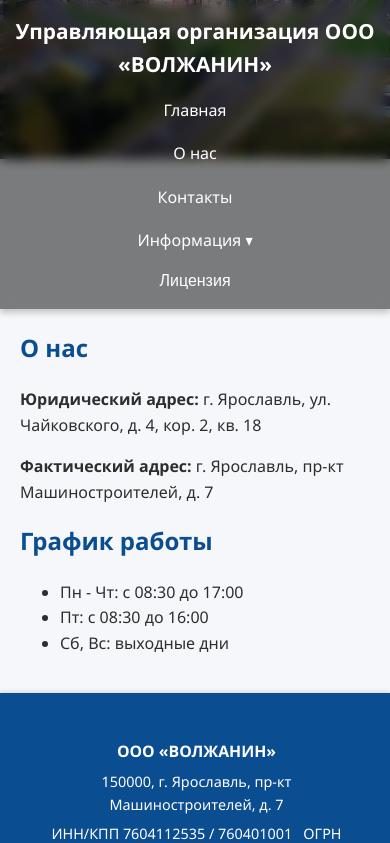
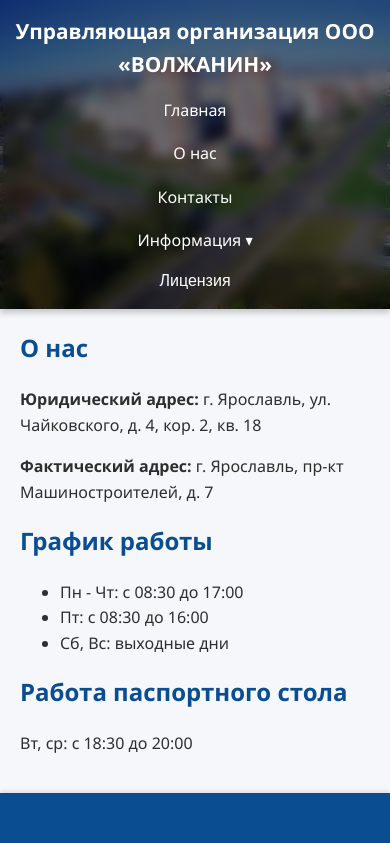
Before and after one commit to yk-volzanin-yar/yk-volzanin-yar, a React (Vite) app: page /about in a window 390 px wide. Shown: the top 843 px of the page. Built offline with nearby package versions, Linux system fonts and the light colour scheme.

Commit message:
sizes and information have been corrected, and mobile modals have been disabled

```diff
--- a/src/assets/styles.css
+++ b/src/assets/styles.css
@@ -56,7 +56,7 @@ a:hover {
   background-position: center -150px;
   background-repeat: no-repeat;
   color: white;
-  min-height: 240px;
+  min-height: 480px;
   display: flex;
   align-items: flex-end;
   box-shadow: 0 4px 6px rgba(0, 0, 0, 0.2);
@@ -150,7 +150,7 @@ a:hover {
 
 .modal-content {
   background: white;
-  padding: 20px;
+  padding: 35px;
   border-radius: 8px;
   max-width: 90vw;
   max-height: 90vh;
@@ -164,7 +164,7 @@ a:hover {
   width: 100%;
   height: auto;
   object-fit: contain;
-  max-height: 80vh;
+  max-height: 83vh;
   border-radius: 4px;
 }
 
@@ -383,6 +383,11 @@ a:hover {
     grid-template-columns: 1fr;
   }
 
+  .site-header {
+    background-position: center;
+    min-height: 240px;
+  }
+
   .contacts-layout {
     flex-direction: column;
   }
@@ -410,6 +415,11 @@ a:hover {
 }
 
 @media (max-width: 480px) {
+   .site-header {
+    background-position: center;
+    min-height: 240px;
+  }
+
   .logo {
     font-size: 1.3rem;
   }
--- a/src/components/Header.jsx
+++ b/src/components/Header.jsx
@@ -5,8 +5,15 @@ import '../assets/styles.css';
 function Header() {
   const [showModal, setShowModal] = useState(false);
 
+  const handleOpenLicense = () => {
+    if (window.innerWidth <= 768) {
+      window.open('/licens.jpg', '_blank');
+    } else {
+      setShowModal(true);
+    }
+  };
+
   return (
-    <>
     <header className="site-header">
       <div className="nav-wrapper">
         <div className="logo">Управляющая организация ООО «ВОЛЖАНИН»</div>
@@ -22,27 +29,19 @@ function Header() {
               <Link to="/info/meetings">Общие собрания</Link>
             </div>
           </div>
-            <button
-              className="license-button"
-              onClick={() => setShowModal(true)}
-            >
-              Лицензия
-            </button>
+          <button onClick={handleOpenLicense} className="license-button">Лицензия</button>
         </nav>
       </div>
-      </header>
 
       {showModal && (
         <div className="modal-overlay" onClick={() => setShowModal(false)}>
           <div className="modal-content" onClick={(e) => e.stopPropagation()}>
-            <img src="/licens.jpg" alt="Лицензия" style={{ maxWidth: '100%' }} />
-            <button onClick={() => setShowModal(false)} className="close-btn">
-              Закрыть
-            </button>
+            <img src="/licens.jpg" alt="Лицензия" />
+            <button className="close-btn" onClick={() => setShowModal(false)}>Закрыть</button>
           </div>
         </div>
       )}
-    </>
+    </header>
   );
 }
 
--- a/src/pages/About.jsx
+++ b/src/pages/About.jsx
@@ -15,6 +15,9 @@ function About() {
         <li>Пт: с 08:30 до 16:00</li>
         <li>Сб, Вс: выходные дни</li>
       </ul>
+
+      <h2>Работа паспортного стола</h2>
+      <p>Вт, ср: с 18:30 до 20:00</p>
     </section>
   );
 }
--- a/src/pages/Home.jsx
+++ b/src/pages/Home.jsx
@@ -6,8 +6,12 @@ function Home() {
   const [activeImage, setActiveImage] = useState(null);
 
   const handleOpenImage = (src) => {
-    setActiveImage(src);
-    setShowModal(true);
+    if (window.innerWidth <= 768) {
+      window.open(src, '_blank');
+    } else {
+      setActiveImage(src);
+      setShowModal(true);
+    }
   };
 
   return (
@@ -21,7 +25,7 @@ function Home() {
             <h3>Единый диспетчерский центр</h3>
             <p>
               <strong>Телефон:</strong>{' '}
-              <a href="tel:+74852304500">(4852) 30-45-00</a>
+              <a href="tel:203045">20-30-45</a>
             </p>
           </div>
 
```
Lines whose indentation alone changed are shown as unchanged.
